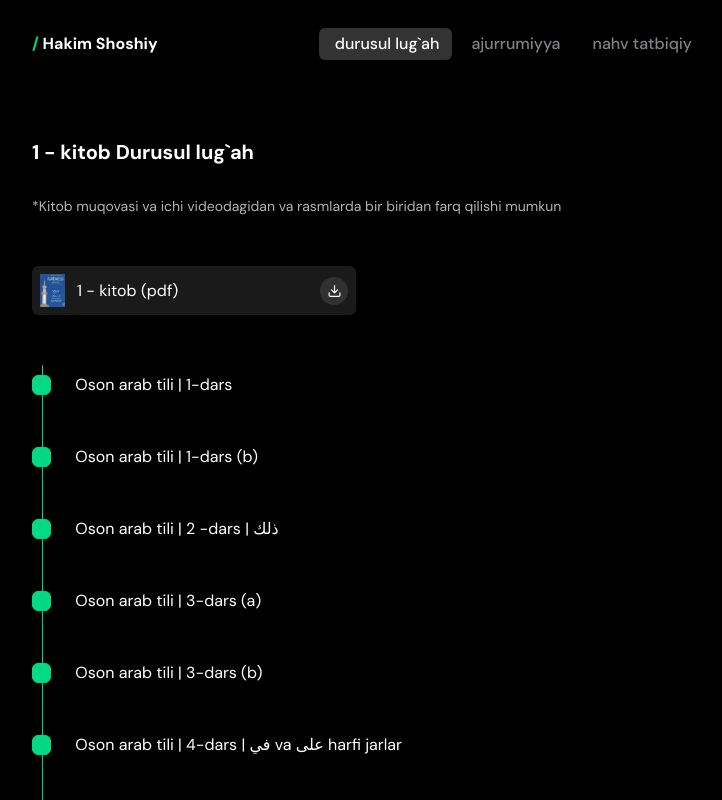
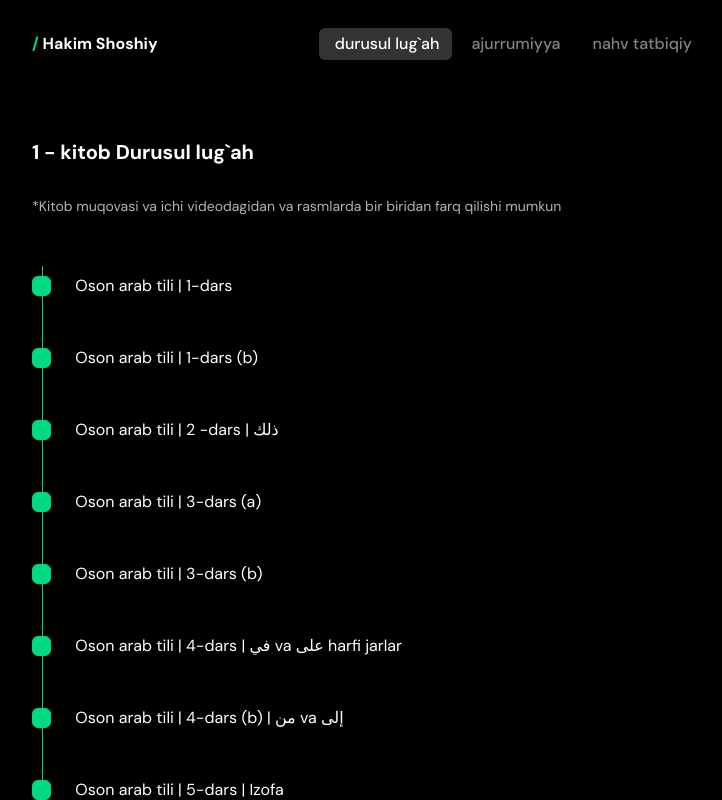
Before and after one commit to SaburovBabur/shoshiy.yasiin.uz, a Next.js app: page /durusul-lugah/durusul-lugah-1-kitob in a window 1280 px wide. Shown: the top 800 px of the page, without its empty margins (270-992 px from the left). Built offline with nearby package versions, Linux system fonts and the light colour scheme.

Commit message:
disable book download

```diff
--- a/pages/[course]/[book]/index.tsx
+++ b/pages/[course]/[book]/index.tsx
@@ -63,7 +63,7 @@
 
 			<div className="h-[50px]" />
 
-			<div className="grid grid-cols-1 md:grid-cols-2 gap-7">
+			{/* <div className="grid grid-cols-1 md:grid-cols-2 gap-7">
 				<a
 					href={book.file}
 					target="_blank"
@@ -88,7 +88,7 @@
 				</a>
 			</div>
 
-			<div className="h-[50px]" />
+			<div className="h-[50px]" /> */}
 
 			<div className="flex flex-col gap-7 md:gap-8 relative">
 				<div className="h-[100%] w-[1px] rounded-full absolute top-0 left-[6px] md:left-[10px] bg-primary-def" />
```
